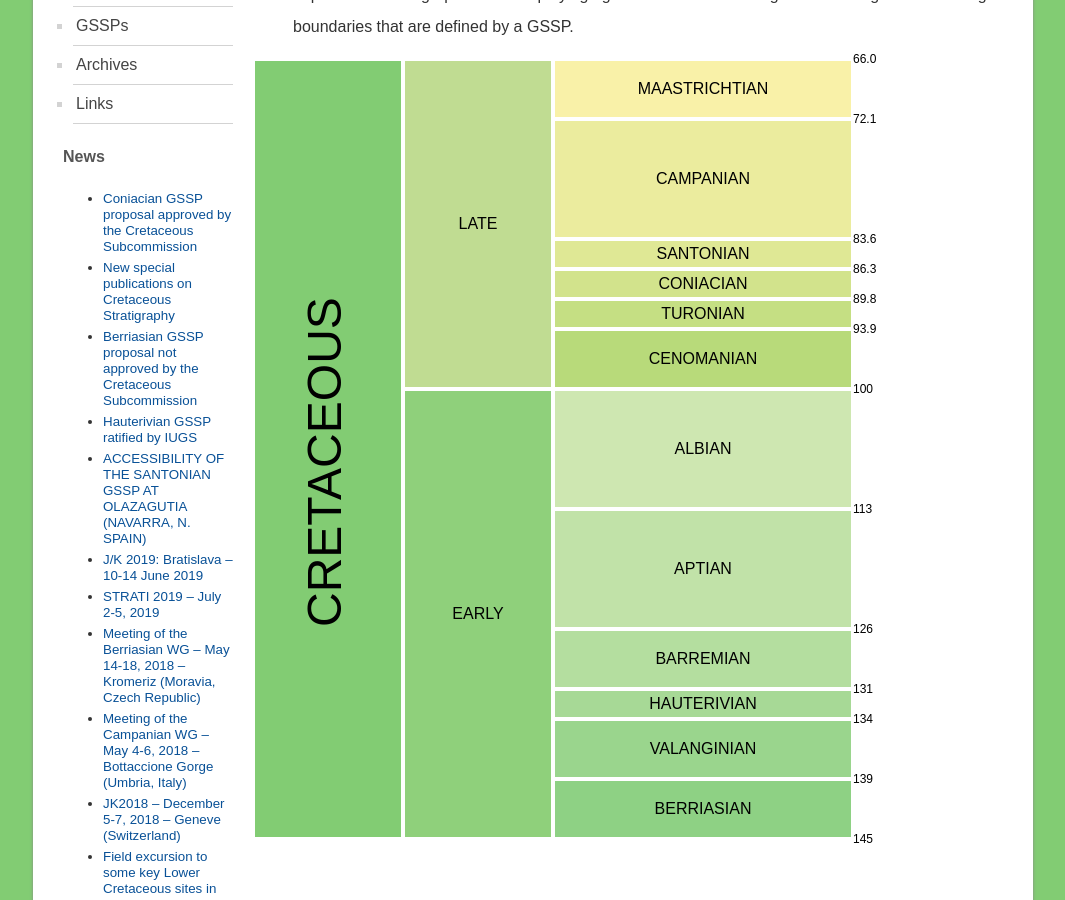
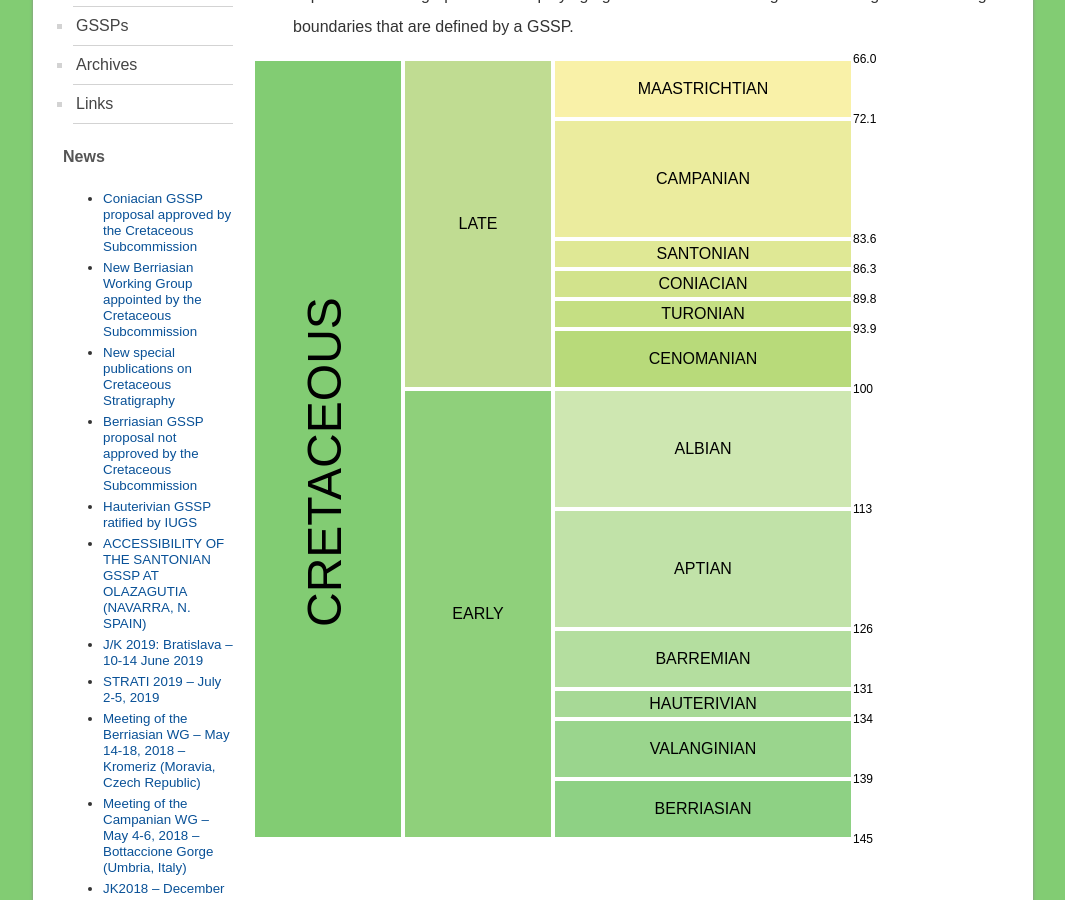
Before and after one commit to i-c-stratigraphy/subcommission-cretaceous, a Jekyll site: the page built from pages/index.md, in a window 1280 px wide and 900 px high, scrolled down 569 px. Shown: the whole window, without its empty margins (107-1172 px from the left). Built offline with Jekyll 4.4.1, drawn with Linux system fonts in a browser that asks for light colours.

Commit message:
Update menu.html

```diff
--- a/_includes/menu.html
+++ b/_includes/menu.html
@@ -39,6 +39,7 @@
     <h4>News</h4>
     <ul>
         <li><a href="https://stratigraphy.org/subcommission-cretaceous/news/coniacian-gssp">Coniacian GSSP proposal approved by the Cretaceous Subcommission</a></li>
+         <li><a href="https://stratigraphy.org/subcommission-cretaceous/news/berriasian-WG">New Berriasian Working Group appointed by the Cretaceous Subcommission</a></li>
         <li><a href="https://stratigraphy.org/subcommission-cretaceous/news/special-pub">New special publications on Cretaceous Stratigraphy</a></li>
         <li><a href="https://stratigraphy.org/subcommission-cretaceous/news/berriasian-gssp">Berriasian GSSP proposal not approved by the Cretaceous Subcommission</a></li>
         <li><a href="https://stratigraphy.org/subcommission-cretaceous/news/hauterivian-gssp">Hauterivian GSSP ratified by IUGS</a></li>
```
